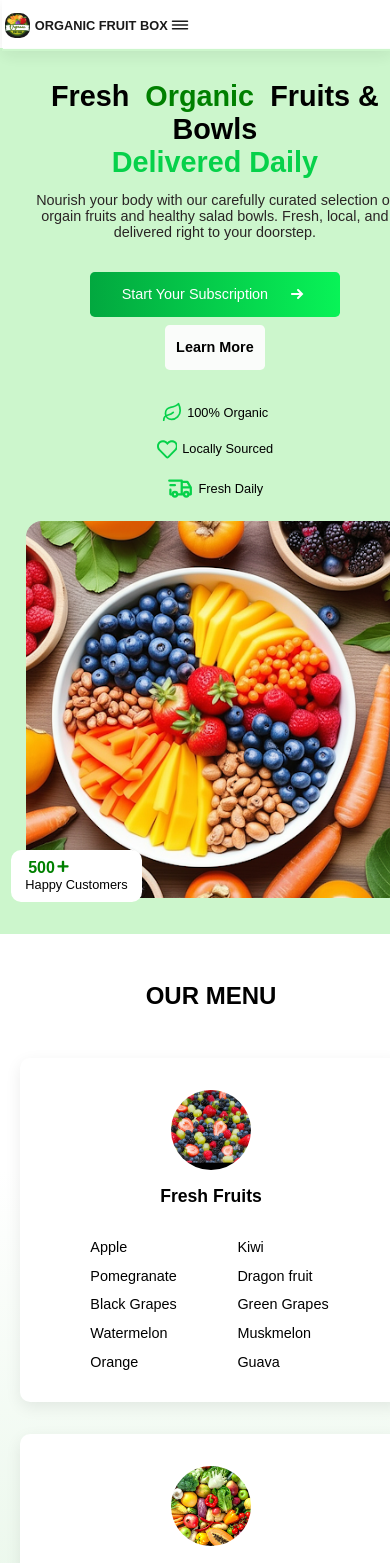
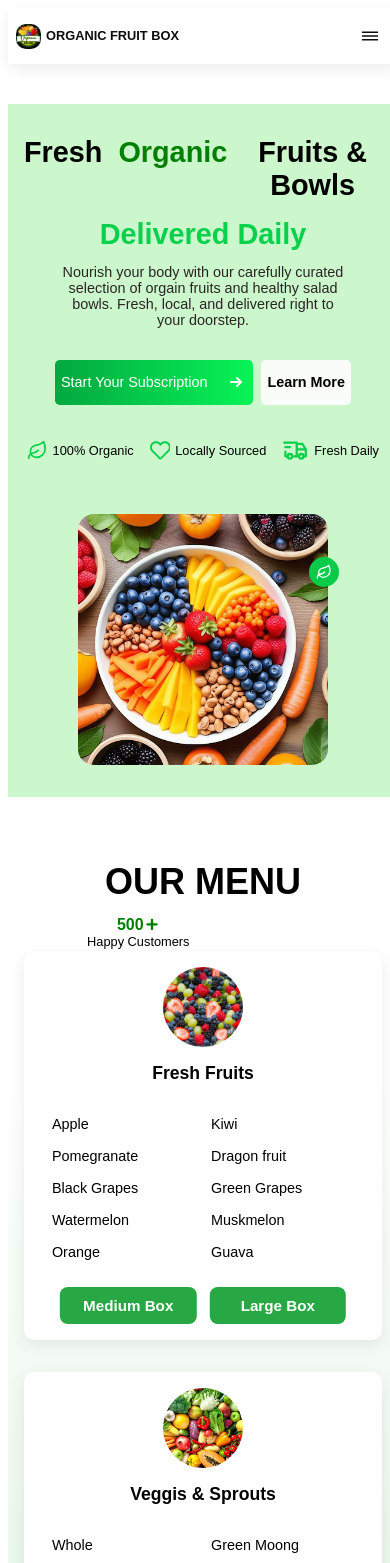
Before and after one commit to Vyomanexgen/organic_fruit_box, a React (Vite) app: page / in a window 390 px wide. Shown: the top 1563 px of the page. Built offline with nearby package versions, Linux system fonts and the light colour scheme.

Commit message:
Responsive

```diff
--- a/src/components/Contact/Contact.jsx
+++ b/src/components/Contact/Contact.jsx
@@ -34,7 +34,7 @@ const Contact = () => {
 - Plan: ${plan}
 - Message: ${message}`;
 
-    // WhatsApp number (with country code, no +)
+
     const whatsappNumber = "919912569025"; // change if needed
 
     const url = `https://wa.me/${whatsappNumber}?text=${encodeURIComponent(text)}`;
--- a/src/components/HeroSection/Hero_section.jsx
+++ b/src/components/HeroSection/Hero_section.jsx
@@ -12,12 +12,9 @@ const Hero_section = () => {
         <div>
             <section className="hero-section">
                 <div className="hero-content">
-                    <h1 style={{ display: "flex", gap: "1rem" }}>
-                        Fresh
-                        <span style={{ color: "green" }}>Organic</span>
-                        Fruits &
+                    <h1 style={{ display: "flex", gap: "1rem", marginBottom: "1rem" }}>
+                        Fresh <span style={{ color: "green" }}>Organic</span> Fruits & Bowls
                     </h1>
-                    <h1>Bowls</h1>
                     <h1 className="delivery">Delivered Daily</h1>
                     <p>Nourish your body with our carefully curated selection of orgain fruits and healthy salad bowls.
                         Fresh, local, and delivered right to your doorstep.</p>
--- a/src/components/HeroSection/hero_section.css
+++ b/src/components/HeroSection/hero_section.css
@@ -1,34 +1,28 @@
 .hero-section {
     background: rgb(204, 246, 204);
-    width: 100%;
     height: 100vh;
     display: flex;
     align-items: center;
     gap: 1rem;
-    overflow-x: hidden;
 }
 
 .hero-content {
     width: 48%;
-    height: 60%;
     display: flex;
     flex-direction: column;
     margin-left: 2rem;
-    margin-top: 2rem;
 }
 
 .hero-content h1 {
-    font-size: 3.7rem;
+    font-size: 3rem;
 }
 
-
 .hero-content .delivery {
-    font-size: 3.7rem;
+    font-size: 2.8rem;
     color: #06d14a;
 }
 
 .hero-content p {
-    width: 70%;
     font-size: 1.2rem;
     margin-top: 0.8rem;
     font-weight: 100;
@@ -40,10 +34,6 @@
     gap: 10px;
     margin-top: 2rem;
     width: 63%;
-}
-
-.link-btn {
-    width: 60%
 }
 
 .start-sub-btn {
@@ -67,7 +57,7 @@
 
 .learn-more-btn {
     background: rgb(250, 252, 250);
-    width: 50%;
+    width: 100%;
     height: 6vh;
     border: none;
     border-radius: 0.3rem;
@@ -80,7 +70,6 @@
     align-items: center;
     margin-top: 3.5rem;
     gap: 2rem;
-
 }
 
 .hero-icons div {
@@ -93,13 +82,10 @@
     font-size: 0.9rem;
 }
 
-.hero-icon {
+/* ✅ merged hero-icon + leaf */
+.hero-icon,
+.hero-icons .leaf {
     color: #06d14a;
-    width: 1.3rem;
-    height: 1.3rem;
-}
-
-.hero-icons .leaf {
     width: 1.3rem;
     height: 1.3rem;
 }
@@ -111,12 +97,10 @@
 
 .hero-image {
     width: 50%;
-    height: 100%;
     display: flex;
     justify-content: center;
     align-items: center;
     flex-direction: column;
-
 }
 
 .leaf-icon-container {
@@ -128,9 +112,9 @@
     align-items: center;
     border-radius: 50%;
     position: absolute;
-    margin-left: 40rem;
-    margin-top: -39rem;
-    z-index: 1
+    top: 11%;
+    right: 2%;
+    z-index: 1;
 }
 
 .leaf-icon-for-image {
@@ -142,31 +126,28 @@
     width: 90%;
     height: 80%;
     margin-top: -30px;
+    position: relative;
 }
 
 .hero-img-container img {
     width: 100%;
     height: 100%;
     border-radius: 1rem;
+    display: block;
 }
 
 .customer-count {
     background: white;
     width: 10rem;
-    height: 12vh;
+    padding: 0.8rem;
     display: flex;
     flex-direction: column;
     align-items: center;
     justify-content: center;
     border-radius: 10px;
     position: absolute;
-    margin-left: -34rem;
-    margin-top: 32rem;
-
-}
-
-.count-container {
-    margin-left: -70px;
+    bottom: 0%;
+    left: 52%;
 }
 
 .count-container span {
@@ -182,33 +163,32 @@
 }
 
 
+/* ===================== */
+/* RESPONSIVE QUERIES    */
+/* ===================== */
+
 @media (max-width: 1024px) {
     .hero-section {
         flex-direction: column;
-        height: auto;
+        height: auto; /* ✅ removed unused full-height */
         padding: 2rem 1rem;
         text-align: center;
     }
 
     .hero-content {
-        width: 90%;
+        width: 100%;
         margin: 0 auto;
         align-items: center;
     }
 
-    .hero-content h1 {
-        font-size: 3rem;
-        margin-left: 0px;
-    }
-
     .hero-content p {
-        width: 90%;
+        width: 80%;
         font-size: 1.1rem;
     }
 
     .hero-btns {
-        width: 100%;
         justify-content: center;
+        gap: 1rem;
     }
 
     .hero-image {
@@ -217,91 +197,59 @@
     }
 
     .leaf-icon-container {
-        display: none
+        top: 61%;
+        right: 18%;
     }
 
     .customer-count {
-        margin: 0;
-        bottom: -10%;
-        left: 15%;
-        position: absolute;
+        bottom: -55%;
+        left: 18%;
     }
-
-
 }
 
-
-@media (max-width: 700px) {
-    .hero-content h1 {
-        font-size: 2.2rem;
-    }
-
+@media (max-width: 780px) {
+    /* ✅ merged h1 + delivery */
+    .hero-content h1,
     .hero-content .delivery {
         font-size: 2.2rem;
     }
 
     .hero-content p {
         font-size: 1rem;
-        width: 100%;
+        width: 80%;
     }
 
     .hero-btns {
-        flex-direction: column;
-        gap: 0.8rem;
+        gap: 1rem;
         width: 100%;
         align-items: center;
     }
 
-
-    .learn-more-btn {
-        width: 40%;
-        height: 45px;
-        font-size: 0.9rem;
-    }
-
-     .start-sub-btn {
-        width: 100%;
+    .learn-more-btn,
+    .start-sub-btn {
         height: 45px;
         font-size: 0.9rem;
     }
 
     .hero-icons {
-        flex-direction: column;
         gap: 1rem;
-        margin-top: 2rem;
-    }
-
-    .hero-image {
-        width: 100%;
-        height: auto;
+        margin: 2rem 0rem;
     }
 
     .hero-img-container {
-        width: 95%;
-        height: auto;
-    }
-
-    .link-btn {
-        width: 70%
+        width: 100%;
     }
 
     .leaf-icon-container {
         width: 40px;
         height: 40px;
-        top: 8%;
-        right: 8%;
+        top: 65%;
+        right: 13%;
     }
 
     .customer-count {
-        width: 8rem;
-        height: auto;
-        padding: 0.5rem;
-        font-size: 0.9rem;
-        bottom: -30%;
-        left: 0%;
-        margin-top: -3.3rem;
-        margin-left: -17.3rem;
-        position: relative;
+        left: 15%;
+        bottom: -45%;
     }
 
     .hero-section {
@@ -309,18 +257,9 @@
     }
 }
 
-
 @media (max-width: 480px) {
-
-    .hero-section {
-       width:102vw;
-       margin-left:-0.5rem;
-    }
-
-    .hero-content h1 {
-        font-size: 1.8rem;
-    }
-
+    /* ✅ merged again */
+    .hero-content h1,
     .hero-content .delivery {
         font-size: 1.8rem;
     }
@@ -341,17 +280,23 @@
         width: 30px;
         height: 30px;
         font-size: 1rem;
+        top: 66%;
+        right: 13%;
+    }
+
+    .leaf-icon-for-image {
+        font-size: 1rem;
     }
 
     .customer-count {
-        width: 7rem;
+        width: 9rem;
         font-size: 0.8rem;
-        padding: 0.6rem;
-
+        padding: 0.8rem;
+        bottom: -14%;
+        left: 17%;
     }
 
     .customer-count span {
         font-size: 1rem;
-        margin-left: 1rem;
     }
 }
--- a/src/components/Menu/Menu.jsx
+++ b/src/components/Menu/Menu.jsx
@@ -29,6 +29,10 @@ const Menu = () => {
                         <li>Orange</li>
                         <li>Guava</li>
                     </ul>
+                    <div className="btn-wrapper">
+                        <button className="box-btn">Medium Box</button>
+                        <button className="box-btn">Large Box</button>
+                    </div>
                 </div>
                 <div className="menu-type">
                      <div className="menu-img-container">
@@ -47,6 +51,10 @@ const Menu = () => {
                         <li>Carrot</li>
                         <li>Beetroot</li>
                     </ul>
+                    <div className="btn-wrapper">
+                        <button className="box-btn">Medium Box</button>
+                        <button className="box-btn">Large Box</button>
+                    </div>
                 </div>
                 <div className=" menu-type">
                      <div className="menu-img-container">
@@ -63,6 +71,10 @@ const Menu = () => {
                         <li>Pistachios</li>
                         <li>Cashews</li>
                     </ul>
+                    <div className="btn-wrapper">
+                        <button className="box-btn">Medium Box</button>
+                        <button className="box-btn">Large Box</button>
+                    </div>
                 </div>
             </div>
         </div>
--- a/src/components/Menu/menu.css
+++ b/src/components/Menu/menu.css
@@ -1,3 +1,7 @@
+* {
+  box-sizing: border-box;
+}
+
 .menu-container {
   display: flex;
   flex-direction: column;
@@ -5,7 +9,8 @@
   justify-content: center;
   gap: 3rem;
   width: 100%;
-  height: 100vh;
+  height: auto;
+  min-height: 85vh;
   background: linear-gradient(to top, #def3df 20%, #ffffff 80%);
 }
 
@@ -16,128 +21,145 @@
 
 .types-of-menu {
   display: flex;
+  flex-wrap: wrap;
   width: 100%;
-  height: 65vh;
   gap: 2rem;
+  justify-content: center;
+  align-items: flex-start;
+}
+
+.menu-type {
+  width: 30%;
+  min-height: 55vh;
+  padding-bottom: 4rem;
+  display: flex;
+  flex-direction: column;
+  align-items: center;
+  justify-content: flex-start;
+  gap: 1rem;
+  background: white;
+  border-radius: 10px;
+  box-shadow: 0px 5px 16px rgba(0, 0, 0, 0.08);
+  position: relative;
+  transition: border 0.3s ease;
+}
+
+.menu-type:hover {
+  border: 3px solid rgb(6, 255, 6);
+}
+
+.menu-img-container {
+  width: 130px;
+  height: 130px;
+  margin-top: 1rem;
+  display: flex;
   align-items: center;
   justify-content: center;
 }
 
-.menu-type {
-  box-shadow: 0px 5px 16px rgba(0, 0, 0, 0.08);
-  border-radius: 10px;
-  width: 30%;
+.menu-img-container img {
+  width: 100%;
   height: 100%;
-  display: flex;
-  flex-direction: column;
-  align-items: center;
-  gap: 1rem;
-  background: white;
-
+  object-fit: cover;
+  border-radius: 50%;
 }
 
-.menu-type:hover {
-  border: rgb(6, 255, 6) solid 3px;
+.menu-title {
+  font-size: 1.5rem;
+  font-weight: 700;
+  color: black;
 }
 
 .menu-list {
   display: flex;
   flex-wrap: wrap;
+  justify-content: center;
   gap: 1rem;
-  margin-left: 0rem;
-  justify-content: center;
-
+  width: 100%;
+  margin-right: 3rem;
 }
 
 .menu-list li {
-  list-style-type: none;
+  list-style: none;
   font-size: 1.2rem;
   font-weight: 500;
-  width: 40%;
 }
 
-.menu-title {
-  font-size: 1.5rem;
-  color: black;
-  font-weight: 700;
-
+.btn-wrapper {
+  position: absolute;
+  bottom: 1.5rem;
+  left: 50%;
+  transform: translateX(-50%);
+  display: flex;
+  gap: 1rem;
+  width: 85%;
+  justify-content: center;
 }
 
-.menu-img-container {
-  width: 130px;
-  height: 130px;
-  display: flex;
-  align-items: center;
-  justify-content: center;
-  margin-top: 1rem;
-
+.box-btn {
+  width: 100%;
+  padding: 0.7rem 1.5rem;
+  font-size: 1rem;
+  font-weight: 600;
+  color: white;
+  background-color: #28a745;
+  border: none;
+  border-radius: 8px;
+  cursor: pointer;
+  transition: all 0.3s ease;
 }
 
-.menu-img-container img {
-  width: 130px;
-  height: 130px;
-  object-fit: cover;
-  border-radius: 50%;
+.box-btn:hover {
+  background-color: #218838;
+  transform: translateY(-2px);
+  box-shadow: 0px 4px 8px rgba(0, 0, 0, 0.2);
 }
 
-
+/* -------- Responsive -------- */
 
 @media (max-width: 1024px) {
   .menu-container {
+    padding: 4rem 1rem;
     height: auto;
-    padding: 3rem 1rem;
+    min-height: 100vh;
+  }
+  .menu-type {
+    width: 45%;
+    height: auto;
+    min-height: 60vh;
   }
 
+  .menu-list {
+    margin-right: 2rem;
+  }
+  .menu-list li {
+    font-size: 1.1rem;
+  }
+}
+
+@media (max-width: 780px) {
   .types-of-menu {
-    flex-wrap: wrap;
-    height: auto;
+    flex-direction: column;
     gap: 2rem;
   }
 
   .menu-type {
-    width: 45%;
-    height: auto;
-    padding-bottom: 1rem;
-  }
-
-  .menu-list li {
-    font-size: 1.1rem;
-    width: 45%;
-  }
-}
-
-
-@media (max-width: 700px) {
-  .headline-for-menu h1 {
-    font-size: 1.8rem;
-    text-align: center;
-  }
-
-  .types-of-menu {
-    flex-direction: column;
-    align-items: center;
-    gap: 2rem;
-  }
-
-  .menu-type {
-    width: 90%;
-    height: auto;
+    width: 100%;
+    min-height: auto;
   }
 
   .menu-title {
     font-size: 1.3rem;
   }
 
-  .menu-list {
-    gap: 0.8rem;
-    align-items: center;
-    justify-content: center;
-    width: 60%;
+  .menu-list li {
+    font-size: 1rem;
   }
 
-  .menu-list li {
-    font-size: 1rem;
-    width: 40%;
+  .menu-list {
+    align-items: center;
+    margin-right: 2.5rem;
+    margin-bottom: 2rem;
   }
 
   .menu-img-container {
@@ -145,21 +167,18 @@
     height: 100px;
   }
 
-  .menu-img-container img {
-    width: 100px;
-    height: 100px;
+  .btn-wrapper {
+    width: 95%;
   }
 }
 
-
 @media (max-width: 480px) {
-  .headline-for-menu h1 {
+  .headline-for-menu {
     font-size: 1.5rem;
   }
 
   .menu-type {
-    width: 90%;
-    padding: 1rem;
+    padding-bottom: 3rem;
   }
 
   .menu-title {
@@ -171,22 +190,19 @@
     width: 45%;
   }
 
-  .menu-list {
-    width: 85%;
-  }
-
   .menu-img-container {
     width: 80px;
     height: 80px;
   }
 
-  .menu-img-container img {
-    width: 80px;
-    height: 80px;
+  .btn-wrapper {
+    gap: 0.8rem;
+    width: 80%;
+    bottom: 1rem;
   }
 
-  .menu-container {
-    width: 100vw;
-    margin-left: -0.5rem;
+  .box-btn {
+    font-size: 0.95rem;
+    padding: 0.6rem 1.2rem;
   }
 }
--- a/src/components/Navbar/Navbar.css
+++ b/src/components/Navbar/Navbar.css
@@ -1,17 +1,19 @@
+/* ========== NAVBAR ========== */
 .navbar {
   background-color: white;
   position: sticky;
-  top: 0px;
-  padding: 0.2rem;
+  top: 0;
   z-index: 100;
-  opacity: 0.9;
-  margin-top: -8px;
+  opacity: 0.95;
+  height: 3.5rem;
+  line-height: 3.5rem;
 }
 
 .navbar-container {
   display: flex;
-  justify-content: flex-start;
+  justify-content: space-between;
   align-items: center;
+  height: 100%;
   max-width: 100%;
   box-shadow: 0px 5px 16px rgba(0, 0, 0, 0.08);
 }
@@ -42,6 +44,9 @@
   margin-left: auto;
 }
 
+.navbar-links li {
+  font-size: 1.1rem;
+}
 
 .style-link {
   text-decoration: none;
@@ -53,10 +58,6 @@
   color: rgb(1, 100, 7);
 }
 
-.navbar-links li {
-  font-size: 1.1rem;
-}
-
 .navbar-btns {
   display: flex;
   gap: 1rem;
@@ -64,21 +65,22 @@
   align-items: center;
 }
 
+/* ========== SIDEBAR ========== */
 .slide-bar-container {
   display: flex;
   flex-direction: column;
-  gap: 4rem;
+  gap: 2rem;
   background: #000402;
-  width: 20%;
-  position:fixed;
-  top:2.7rem;
-  height:100vh;
-  padding-top:3rem;
-  z-index:3;
-  margin-left:0px;
-  transition:1.2s;
-  display:none;
-  opacity:0.8;
+  width: 30%;
+  position: fixed;
+  padding-top: 1rem;
+  margin-top: auto;
+  top: 3.2rem;
+  height: 100vh;
+  z-index: 200;
+  left: -100%;                /* hidden by default */
+  transition: left 0.3s ease-in-out;
+  opacity: 1;                 /* keep text clear */
 }
 
 .slide-bar-container li {
@@ -87,12 +89,18 @@
   color: white;
 }
 
-.trible-bar{
-  width:1.5rem;
-  height:1.5rem;
-  display:none;
+.trible-bar {
+  width: 1.5rem;
+  height: 1.5rem;
+  display: none;
+  cursor: pointer;
+  margin: 0;
+  flex-shrink: 0;
 }
 
+/* ========== MEDIA QUERIES ========== */
+
+/* Tablets & smaller laptops */
 @media (max-width: 1024px) {
   .navbar-links {
     gap: 1rem;
@@ -105,24 +113,21 @@
   .navbar-links li {
     font-size: 1rem;
   }
-
 }
 
-
-@media (max-width: 700px) {
+/* Mobile */
+@media (max-width: 780px) {
   .navbar-links {
     display: none;
   }
 
   .trible-bar {
     display: block;
-    cursor: pointer;
   }
 
   .slide-bar-container {
-    display: flex ;
-    width: 30%;
-    margin-top:0.3rem;
+    width: 30%;       /* bigger for mobile */
+    top: 3.5rem;
   }
 
   .slide-bar-container li {
@@ -132,34 +137,23 @@
   }
 
   .navbar-logo {
-    margin-left: 0.2rem;
+    margin-left: 0.5rem;
   }
 
   .navbar-btns {
     gap: 0.5rem;
     margin-right: 1rem;
   }
-
-  .navbar,
-  .navbar-container{
-   flex:1.4rem;
-   width:102%;
-   height:6vh;
-   position:fixed;
-   margin-left:-0.3rem;
-   top:0;
-  }
-
 }
 
+/* Small phones */
 @media (max-width: 480px) {
   .navbar-logo span {
     font-size: 0.8rem;
   }
 
   .slide-bar-container {
-    width: 30%;
-    left: -100%;
+    width: 30%;     /* even wider on tiny screens */
   }
 
   .slide-bar-container li {
@@ -167,15 +161,10 @@
     padding-left: 1rem;
   }
 
-  .navbar,
-  .navbar-container{
-   flex:1.4rem;
-   width:105%;
-  }
   .navbar-logo img {
     width: 25px;
     height: 25px;
     border-radius: 10px;
-    margin-right:5px;
+    margin-right: 5px;
   }
 }
--- a/src/components/Navbar/Navbar.jsx
+++ b/src/components/Navbar/Navbar.jsx
@@ -24,18 +24,13 @@ const Navbar = ({ slideBar, setSlideBar }) => {
           </ul>
 
           <div className="navbar-btns">
-            <div className="slide-bar"
-              onClick={() => setSlideBar(false)}
-              style={{ display: !slideBar ? "none" : "block" }}
-            ><IoReorderThreeOutline className="trible-bar"/></div>
-            <div className="hide-slide-bar"
-              onClick={() => setSlideBar(true)}
-              style={{ display: slideBar ? "none" : "block" }}>
-              <FaXmark className="x-mark"/></div>
+            <div className="slide-bar" onClick={() => setSlideBar(!slideBar)}>
+              {slideBar ? <IoReorderThreeOutline className="trible-bar"/> : <FaXmark className="x-mark"/>}
+            </div>
           </div>
         </div>
       </nav>
-      <ul className="slide-bar-container" style={{ left: !slideBar ? "0px" : "-60%"}}>
+      <ul className="slide-bar-container" style={{ left: !slideBar ? "0" : "-100%"}}>
         <Link to="home" className="style-link" smooth={true} duration={500} offset={-50}><li>Home</li></Link>
         <Link to="menu" className="style-link" smooth={true} duration={500}><li>Menu</li></Link>
         <Link to="priceBox" className="style-link" smooth={true} duration={500} offset={-80}><li>Plans</li></Link>
```
Also changed, not shown: src/components/Mission/mission.css (+22 -24 lines), src/components/PriceBox/PriceBox.jsx (+15 -3 lines), src/components/PriceBox/priceBox.css (+34 -5 lines), src/components/ServiceSection/Service_section.jsx (+14 -15 lines), src/components/ServiceSection/service_section.css (+30 -25 lines), src/assets/fresh_fruits.jpg.
